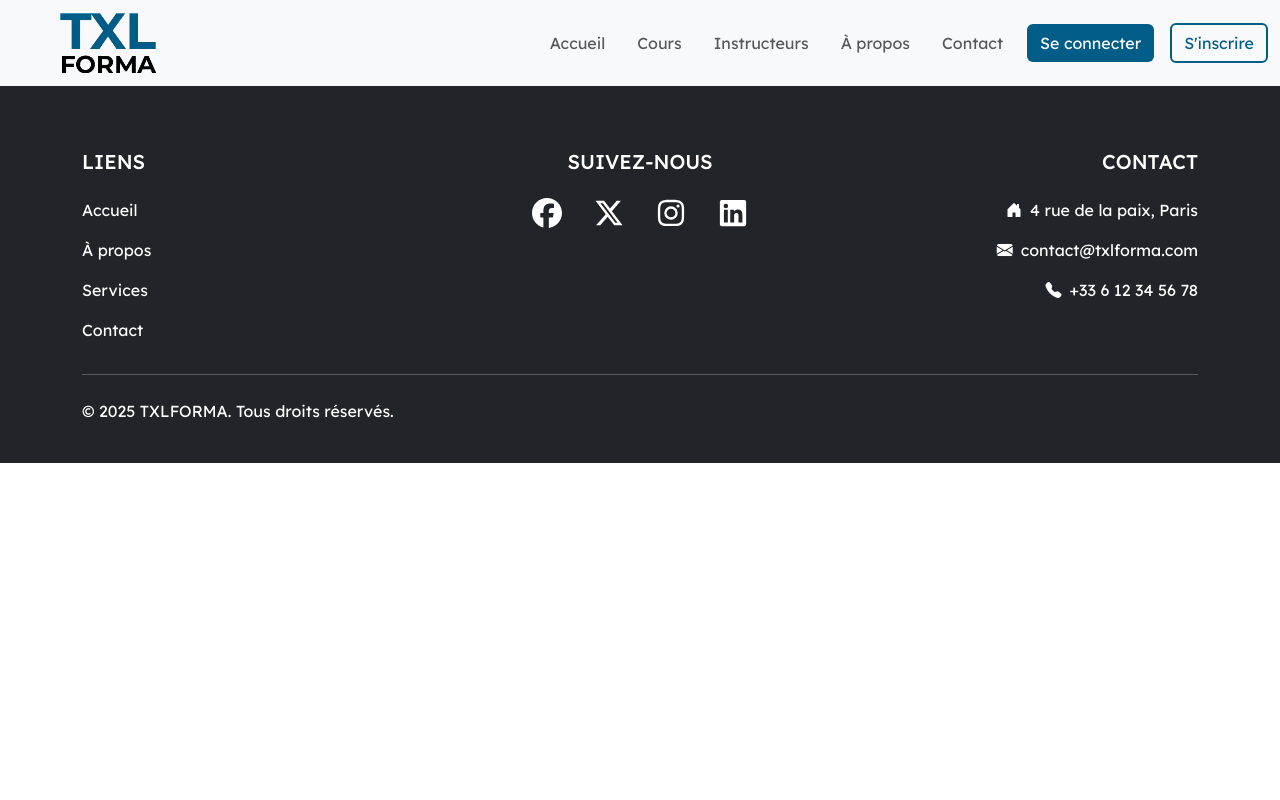
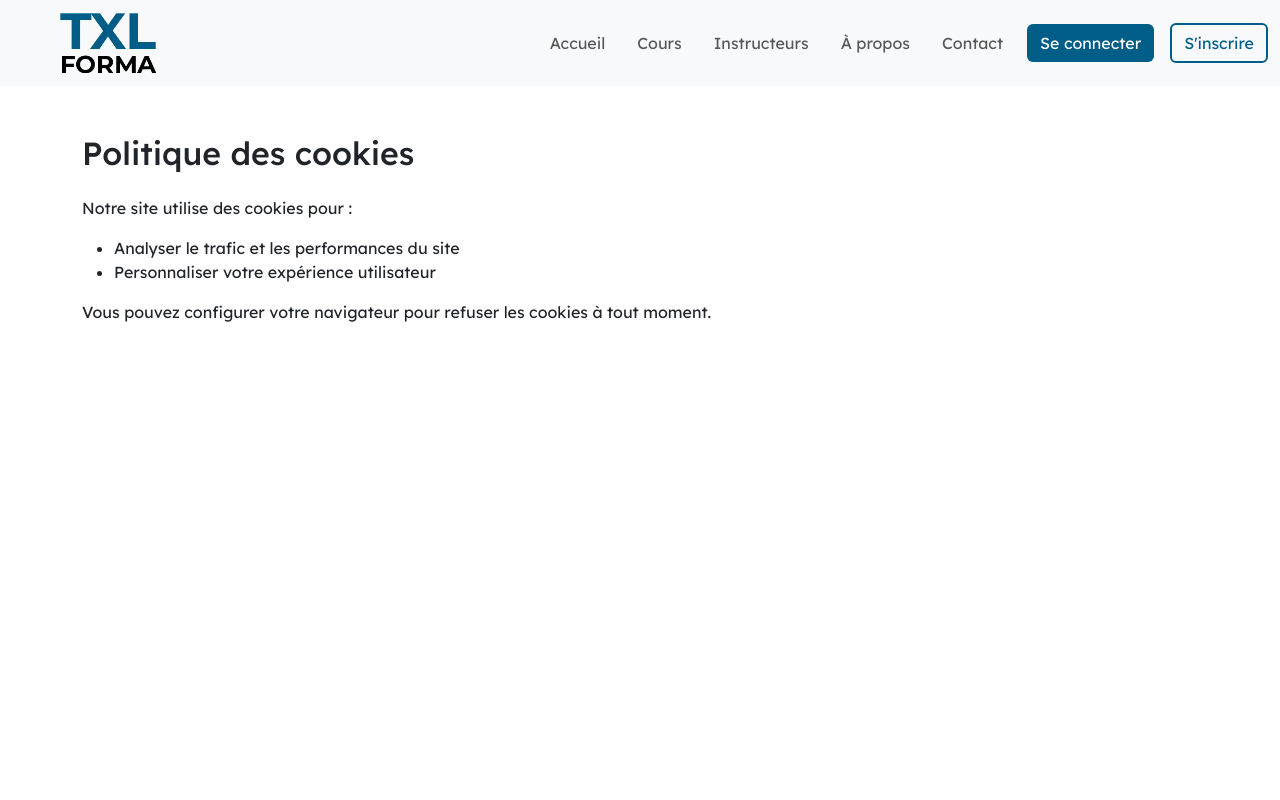
Before and after one commit to MatteoBaldinetti/SAE-501_Synapse, a React (Vite) app: page /cookies in a window 1280 px wide. Shown: the top 800 px of the page. Built offline with nearby package versions, Linux system fonts and the light colour scheme; no server answers.

Commit message:
add legal page

```diff
--- a/src/App.css
+++ b/src/App.css
@@ -0,0 +1,3 @@
+.legal-container {
+    min-height: 90vh;
+}
--- a/src/App.jsx
+++ b/src/App.jsx
@@ -12,6 +12,10 @@ import CoursPayment from "./pages/student/CoursPayment";
 import AdminView from "./pages/admin/AdminView";
 import Dashboard from "./pages/student/DashBoard";
 import Contact from "./pages/Contact";
+import MentionsLegales from "./pages/MentionsLegales";
+import RGPD from "./pages/RGPD";
+import PolitiqueConfidentialite from "./pages/PolitiqueConfidentialite";
+import Cookies from "./pages/Cookies";
 
 function App() {
   return (
@@ -28,6 +32,10 @@ function App() {
           <Route path="/admin" element={<AdminView />} />
           <Route path="/dashboard" element={<Dashboard />} />
           <Route path="/contact" element={<Contact />} />
+          <Route path="/mentions-legales" element={<MentionsLegales />} />
+          <Route path="/rgpd" element={<RGPD />} />
+          <Route path="/politique-confidentialite" element={<PolitiqueConfidentialite />} />
+          <Route path="/cookies" element={<Cookies />} />
         </Routes>
         <Footer />
       </AuthProvider>
--- a/src/components/Footer.jsx
+++ b/src/components/Footer.jsx
@@ -9,10 +9,10 @@ function Footer() {
                         {/* Liens */}
                         <div className="col-md-3 col-lg-3 col-xl-3 mx-auto mt-3 text-md-start">
                             <h5 className="text-uppercase mb-4 font-weight-bold">Liens</h5>
-                            <p><Link to="/" className="text-white text-decoration-none">Accueil</Link></p>
-                            <p><Link to="/about" className="text-white text-decoration-none">À propos</Link></p>
-                            <p><Link to="/services" className="text-white text-decoration-none">Services</Link></p>
-                            <p><Link to="/contact" className="text-white text-decoration-none">Contact</Link></p>
+                            <p><Link to="/mentions-legales" className="text-white text-decoration-none">Mentions légales</Link></p>
+                            <p><Link to="/rgpd" className="text-white text-decoration-none">RGPD</Link></p>
+                            <p><Link to="/politique-confidentialite" className="text-white text-decoration-none">Politique de confidentialité</Link></p>
+                            <p><Link to="/cookies" className="text-white text-decoration-none">Politique des cookies</Link></p>
                         </div>
 
                         {/* Réseaux sociaux */}
--- /dev/null
+++ b/src/pages/Cookies.jsx
@@ -0,0 +1,17 @@
+import "../App.css"
+
+function Cookies() {
+    return (
+        <div className="container legal-container my-5">
+            <h2 className="mb-4">Politique des cookies</h2>
+            <p>Notre site utilise des cookies pour :</p>
+            <ul>
+                <li>Analyser le trafic et les performances du site</li>
+                <li>Personnaliser votre expérience utilisateur</li>
+            </ul>
+            <p>Vous pouvez configurer votre navigateur pour refuser les cookies à tout moment.</p>
+        </div>
+    );
+}
+
+export default Cookies;
--- /dev/null
+++ b/src/pages/MentionsLegales.jsx
@@ -0,0 +1,16 @@
+import "../App.css"
+
+function MentionsLegales() {
+    return (
+        <div className="container legal-container my-5">
+            <h2 className="mb-4">Mentions légales</h2>
+            <p>TXLFORMA SARL – 4 rue de la paix, 75000 Paris</p>
+            <p>Directeur de la publication : Jean Dupont</p>
+            <p>Contact : contact@txlforma.com</p>
+            <p>Numéro SIRET : 123 456 789 00012</p>
+            <p>Hébergeur : OVH, 2 rue Kellermann, 59100 Roubaix</p>
+        </div>
+    );
+}
+
+export default MentionsLegales;
--- /dev/null
+++ b/src/pages/PolitiqueConfidentialite.jsx
@@ -0,0 +1,18 @@
+import "../App.css"
+
+function PolitiqueConfidentialite() {
+    return (
+        <div className="container legal-container my-5">
+            <h2 className="mb-4">Politique de confidentialité</h2>
+            <p>Nous respectons votre vie privée et ne partageons aucune information personnelle sans votre consentement.</p>
+            <p>Les données collectées servent uniquement à :</p>
+            <ul>
+                <li>Améliorer nos formations et contenus</li>
+                <li>Communiquer avec vous concernant nos services</li>
+            </ul>
+            <p>Nous utilisons des mesures techniques et organisationnelles pour protéger vos informations.</p>
+        </div>
+    );
+}
+
+export default PolitiqueConfidentialite;
--- /dev/null
+++ b/src/pages/RGPD.jsx
@@ -0,0 +1,19 @@
+import "../App.css"
+
+function RGPD() {
+    return (
+        <div className="container legal-container my-5">
+            <h2 className="mb-4">Politique RGPD</h2>
+            <p>Nous collectons certaines données personnelles pour améliorer nos services :</p>
+            <ul>
+                <li>Nom et prénom</li>
+                <li>Email et numéro de téléphone</li>
+                <li>Informations liées à votre navigation</li>
+            </ul>
+            <p>Ces données sont stockées de manière sécurisée et ne sont jamais vendues à des tiers.</p>
+            <p>Vous pouvez demander l’accès, la rectification ou la suppression de vos données à tout moment en nous contactant.</p>
+        </div>
+    );
+}
+
+export default RGPD;
```
